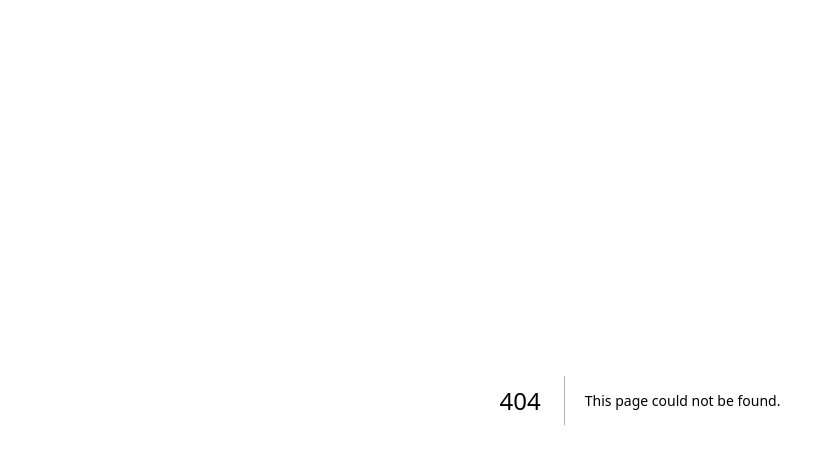
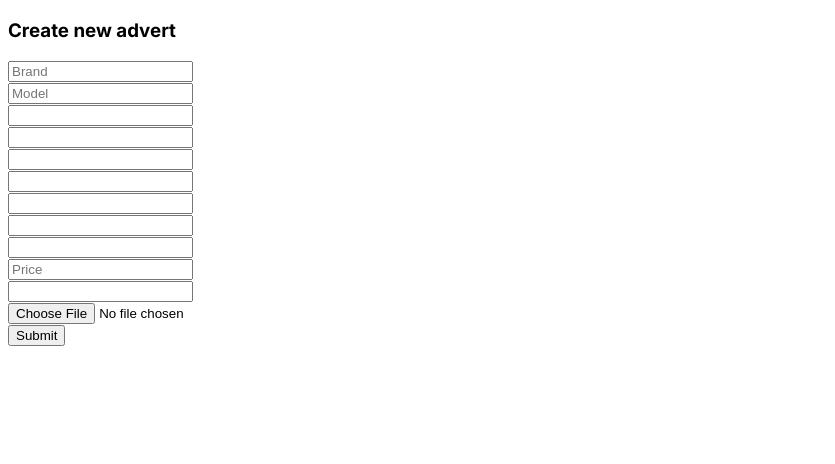
Before and after one commit to Pi0t3r/AutoHunt, a Next.js app: page /create in a window 1280 px wide. Before the commit this address had no page. Shown: the top 464 px of the page, without its empty margins (0-835 px from the left). Built offline with nearby package versions, Linux system fonts and the light colour scheme.

Commit message:
add posibility to login and register new user, updated dependencies,create a site when user want to add new advert

```diff
--- /dev/null
+++ b/app/create/page.tsx
@@ -0,0 +1,179 @@
+"use client";
+import { useState } from "react";
+import { auth, storage } from "../../firebase";
+import { getDownloadURL, ref, uploadBytesResumable } from "firebase/storage";
+import { collection, getDocs } from "firebase/firestore";
+export default function CreateAdvert() {
+  const [brand, setBrand] = useState<string>("");
+  const [model, setModel] = useState<string>("");
+  const [generation, setGeneration] = useState<string>("");
+  const [version, setVersion] = useState<string>("");
+  const [engine, setEngine] = useState<string>("");
+  const [drive, setDrive] = useState<string>("");
+  const [fuelType, setFuelType] = useState<string>("");
+  const [status, setStatus] = useState<string>("");
+  const [vin, setVin] = useState<string>("");
+  const [price, setPrice] = useState<string>("");
+  const [gearbook, setGearbook] = useState<string>("");
+  const [mileage, setMileage] = useState<string>("");
+  const [damaged, setDamaged] = useState<string>("");
+  const [yearbook, setYearbook] = useState<string>("");
+  const [file, setFile] = useState(null);
+
+  const handleImageUpload = (e) => {
+    setFile(e.target.files[0]);
+  };
+
+  const handleSubmit = (e: any) => {
+    e.preventDefault();
+
+    const storageRef = ref(storage, file.name);
+    const uploadTask = uploadBytesResumable(storageRef, file);
+    uploadTask.on(
+      "state_changed",
+      (snapshot) => {
+        const progress =
+          (snapshot.bytesTransferred / snapshot.totalBytes) * 100;
+        console.log("Upload is " + progress + "% done");
+        switch (snapshot.state) {
+          case "paused":
+            console.log("Upload is paused");
+            break;
+          case "running":
+            console.log("Upload is running");
+            break;
+        }
+      },
+      (error) => {
+        switch (error.code) {
+          case "storage/unauthorized":
+            break;
+          case "storage/canceled":
+            break;
+          case "storage/unknown":
+            break;
+        }
+      },
+      () => {
+        getDownloadURL(uploadTask.snapshot.ref).then(async (downloadURL) => {
+          console.log("File available at", downloadURL);
+
+          const advertCollection = collection(db, "CarOffers");
+          const advertSnapshot = await getDocs(advertCollection);
+          try {
+            await addDoc(advertCollection, {
+              brand: brand,
+              model: model,
+              price: price,
+              mileage: mileage,
+              generation: generation,
+              imageURL: downloadURL,
+              userID: auth.currentUser?.uid,
+            });
+          } catch (e) {
+            alert("Something went wrong", e);
+          }
+
+          setBrand("");
+          setModel("");
+          setGearbook("");
+          setVersion("");
+          setFile(null);
+          setPrice("");
+        });
+      }
+    );
+  };
+
+  return (
+    <div>
+      <h3>Create new advert</h3>
+      <form onSubmit={handleSubmit}>
+        <div>
+          <input
+            type="text"
+            value={brand}
+            onChange={(e) => setBrand(e.target.value)}
+            placeholder="Brand"
+          />
+        </div>
+        <div>
+          <input
+            type="text"
+            value={model}
+            onChange={(e) => setModel(e.target.value)}
+            placeholder="Model"
+          />
+        </div>
+        <div>
+          <input
+            type="text"
+            value={generation}
+            onChange={(e) => setGeneration(e.target.value)}
+          />
+        </div>
+        <div>
+          <input
+            type="text"
+            value={version}
+            onChange={(e) => setVersion(e.target.value)}
+          />
+        </div>
+        <div>
+          <input
+            type="text"
+            value={engine}
+            onChange={(e) => setEngine(e.target.value)}
+          />
+        </div>
+        <div>
+          <input
+            type="text"
+            value={drive}
+            onChange={(e) => setDrive(e.target.value)}
+          />
+        </div>
+        <div>
+          <input
+            type="text"
+            value={fuelType}
+            onChange={(e) => setFuelType(e.target.value)}
+          />
+        </div>
+        <div>
+          <input
+            type="text"
+            value={status}
+            onChange={(e) => setStatus(e.target.value)}
+          />
+        </div>
+        <div>
+          <input
+            type="text"
+            value={vin}
+            onChange={(e) => setVin(e.target.value)}
+          />
+        </div>
+        <div>
+          <input
+            type="text"
+            value={price}
+            onChange={(e) => setPrice(e.target.value)}
+            placeholder="Price"
+          />
+        </div>
+        <div>
+          <input
+            type="text"
+            value={gearbook}
+            onChange={(e) => setGearbook(e.target.value)}
+          />
+        </div>
+        <div>
+          <input type="file" required onChange={handleImageUpload} />
+        </div>
+        <button>Submit</button>
+      </form>
+    </div>
+  );
+}
--- /dev/null
+++ b/components/advertCart.tsx
@@ -0,0 +1,3 @@
+export default function AdvertCard({props}:void) {
+  return <div></div>;
+}
--- a/firebase.ts
+++ b/firebase.ts
@@ -1,5 +1,7 @@
-import  initializeApp  from "firebase/app";
-import  getAuth  from "firebase/auth";
+import { initializeApp } from "firebase/app";
+import { getAuth } from "firebase/auth";
+import { getFirestore } from "firebase/firestore";
+import { getStorage } from "firebase/storage";
 
 const firebaseConfig = {
   apiKey: "AIzaSyAHVPuCCT1e41rzWSkH8jRcLlSIA3hEv28",
@@ -16,3 +18,6 @@ const auth = getAuth(app);
 
 export { auth };
 export default app;
+
+export const db = getFirestore(app);
+export const storage = getStorage(app);
```
Also changed, not shown: app/register/page.tsx (+36 -22 lines), components/modules/offer/Offers.tsx (+23 -3 lines), package.json (+10 -7 lines), 1 other file (tests, documents, lock files or other folders).
